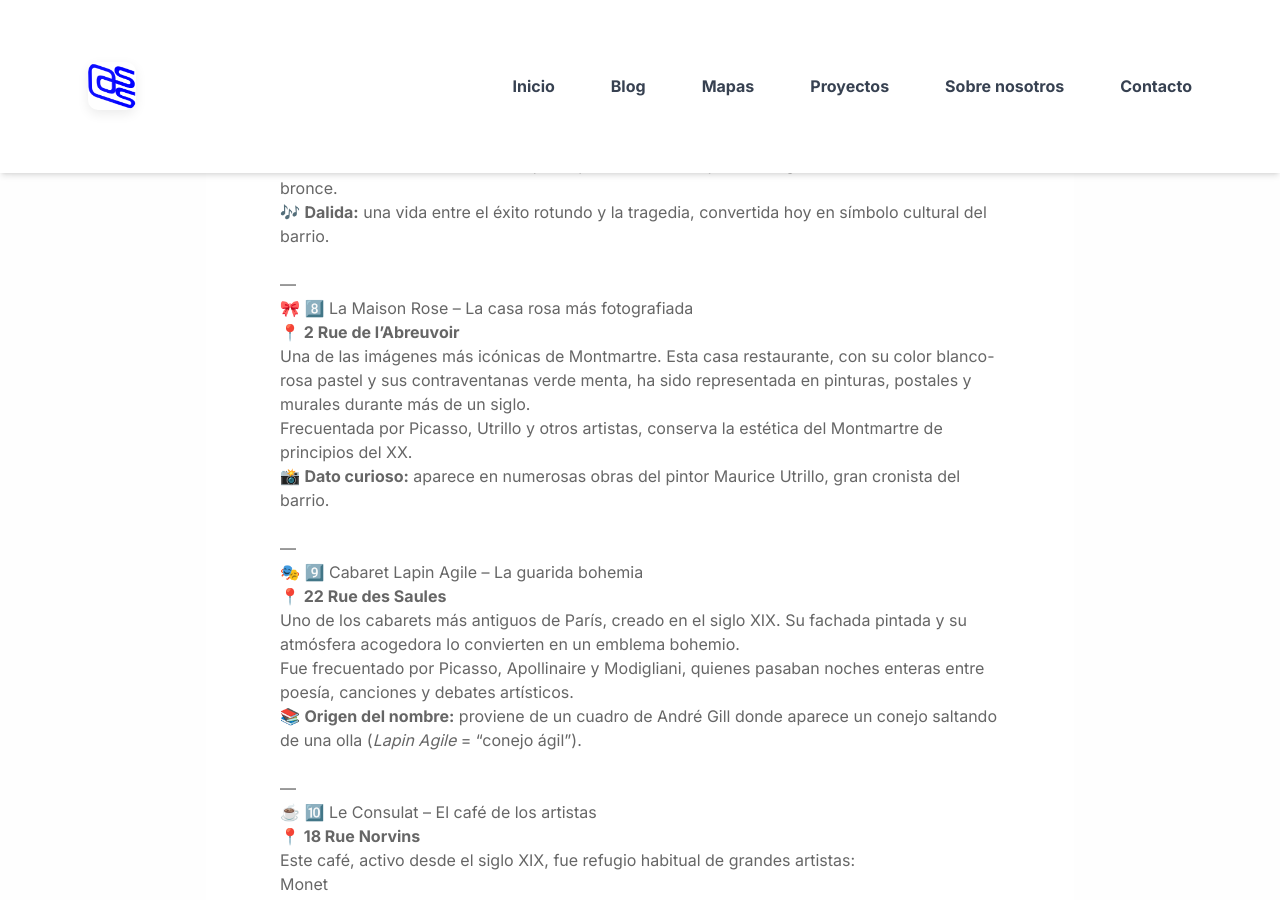
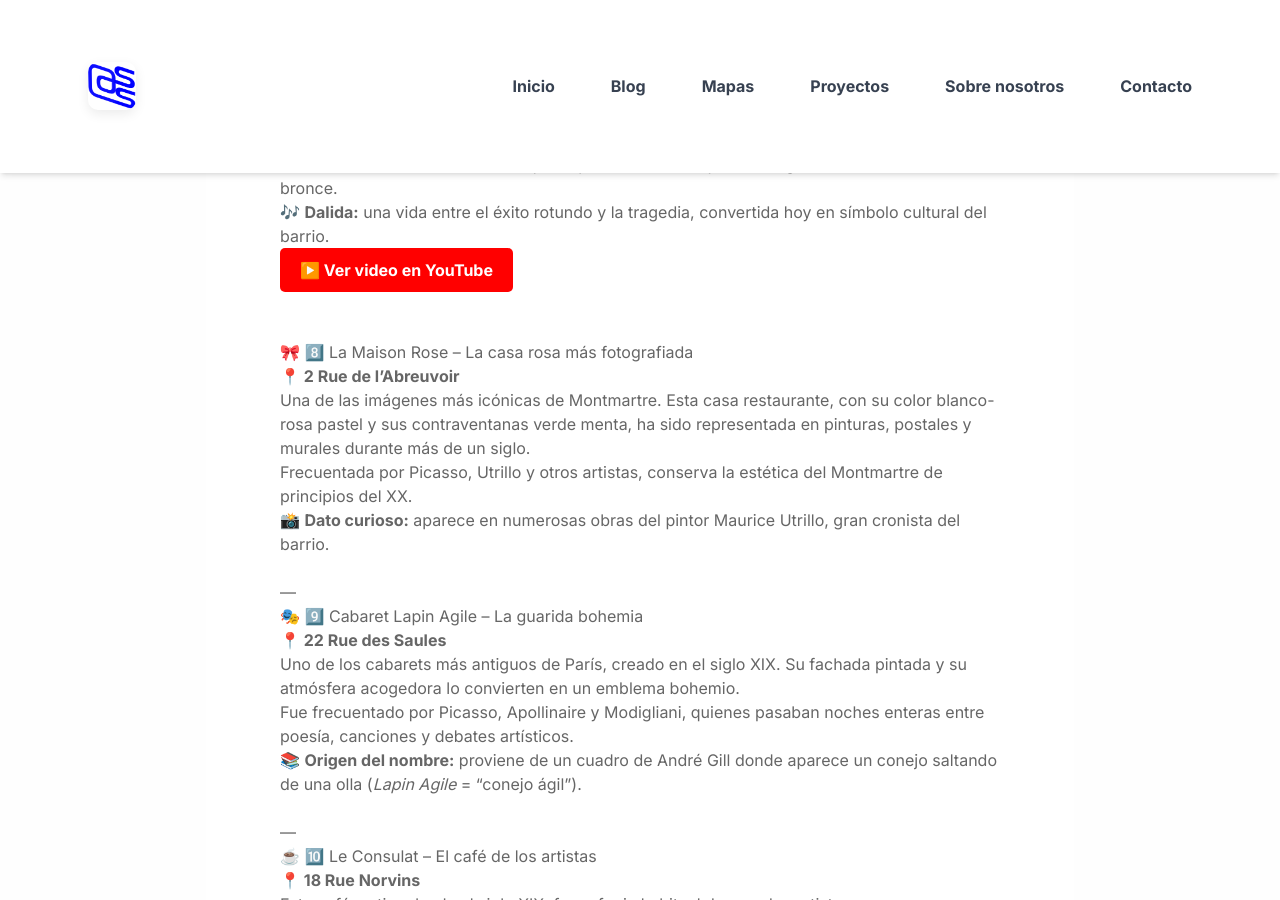
Before and after one commit to santanasmart/santanasmart.github.io, a Jekyll site: the page built from _posts/2025-11-30-recorrido-montmartre.md, in a window 1280 px wide and 900 px high, scrolled down 2401 px. Built offline with Jekyll 4.4.1, drawn with Linux system fonts in a browser that asks for light colours; nearby versions of some CDN libraries; comment, search, counter and statistics services are not loaded.

Commit message:
Update 2025-11-30-recorrido-montmartre.md

```diff
--- a/_posts/2025-11-30-recorrido-montmartre.md
+++ b/_posts/2025-11-30-recorrido-montmartre.md
@@ -98,6 +98,12 @@
 Muchos visitantes tocan el busto para “pedir suerte”, lo que ha desgastado notablemente el bronce.
 
 🎶 **Dalida:** una vida entre el éxito rotundo y la tragedia, convertida hoy en símbolo cultural del barrio.
+
+<a href="https://www.youtube.com/watch?v=SHpXJ6hQoXI" target="_blank" style="display:inline-block; background-color:#FF0000; color:white; padding:10px 20px; text-decoration:none; border-radius:5px; font-weight:bold;">
+▶️ Ver video en YouTube
+</a>
+
+
 <br><br>
 ---
 
```
